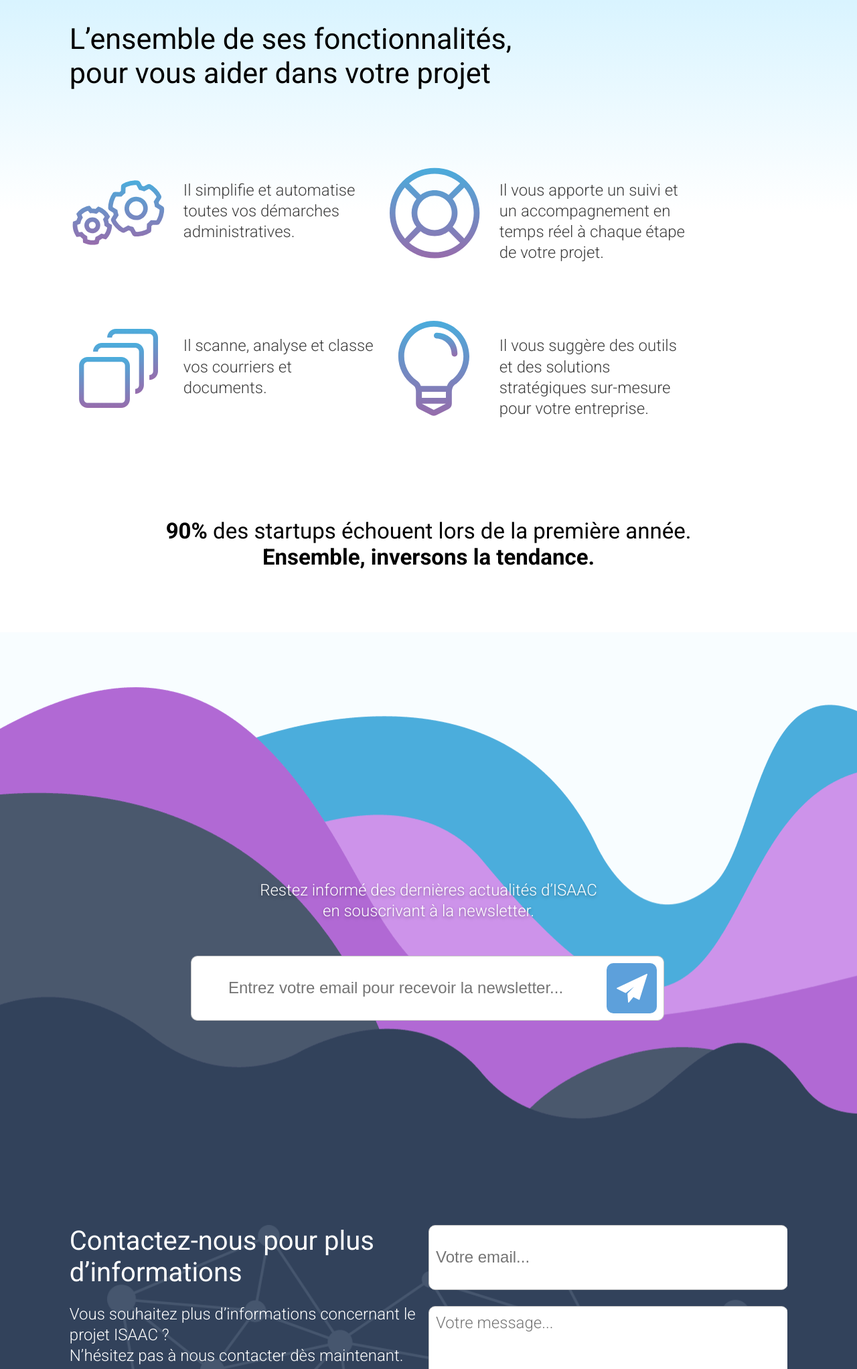
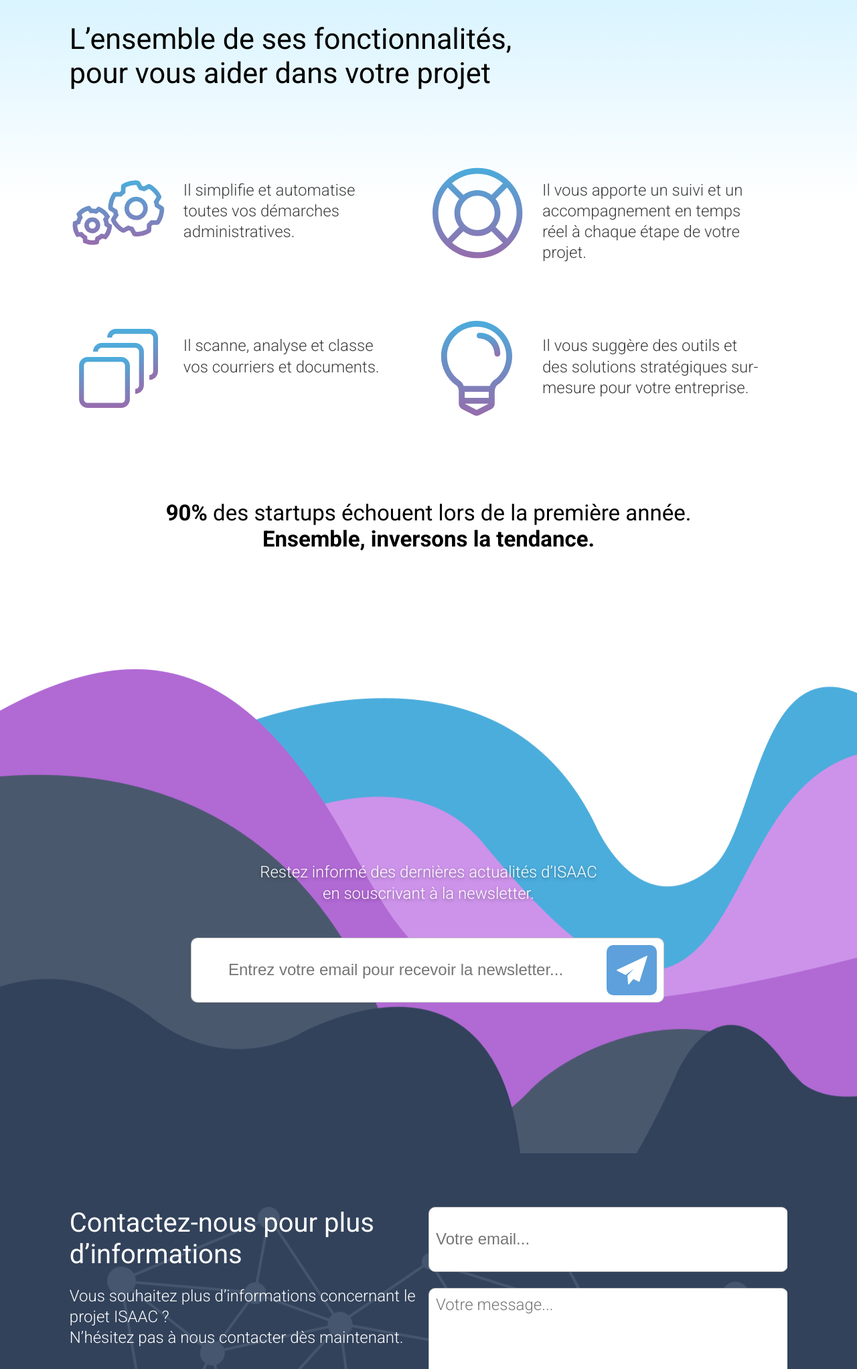
Before and after one commit to lhollow75/isaac, a PHP site: page / in a window 1280 px wide. Shown: the part 2127-4171 px from the top of the page at 67% size. Run offline with PHP 8.4, Linux system fonts and the light colour scheme.

Commit message:
Update background images

```diff
--- a/css/main.css
+++ b/css/main.css
@@ -527,7 +527,7 @@ h2 {
     margin: auto; }
     #section3 .description .article {
       float: left;
-      width: 44%;
+      width: 50%;
       margin: 30px 0;
       vertical-align: middle; }
       @media (max-width: 1200px) {
--- a/css/main.scss
+++ b/css/main.scss
@@ -745,7 +745,7 @@ background-image: linear-gradient(to bottom, #D3F2FF 0%, #fff 50%);
 
        .article{
             float: left;
-            width: 100% / 2 - 6;
+            width: 100% / 2 - 0;
             margin: 30px 0;
             vertical-align: middle;
 
--- a/index.php
+++ b/index.php
@@ -116,7 +116,7 @@
         <div class="description">
             <h1>Grâce à ISAAC, gagnez du temps pour faire ce qui vous passionne.</h1>
 
-            <p>Vous envisagez de créer votre entreprise ? Vous venez de concrétiser ce projet ? <strong>Donnez-vous les moyens de réussir&nbsp;!</strong></p>
+            <p>Vous envisagez de créer votre entreprise&nbsp;? Vous venez de concrétiser ce projet&nbsp;? <strong>Donnez-vous les moyens de réussir&nbsp;!</strong></p>
 
             <p><strong>Il vous accompagne</strong> pour simplifier vos démarches administratives mais aussi pour vous conseiller tout au long de votre projet.</p>
 
@@ -130,11 +130,11 @@
         <img src="img/mobile-focus.png" class="wow fadeInLeft" data-wow-duration="1s" data-wow-delay="0s">
 
         <div class="description">
-            <h1>Experts, conseillers, outils indispensables : ISAAC vous propose des solutions sur-mesure.</h1>
+            <h1>Experts, conseillers, outils indispensables&nbsp;: ISAAC vous propose des solutions sur-mesure.</h1>
 
             <p>Plus qu’un simple conseiller, il vous accompagne 24h/24 et 7j/7. ISAAC répond à toutes vos questions <strong>en temps réel</strong> mais est également force de propositions et vous soumet, <strong>selon vos besoins,</strong> des solutions innovantes et différenciantes.</p>
 
-            <p>Automatisation des tâches, gestion des documents administratifs, mise à disposition d’outils et de solutions stratégiques, suivi <strong>tout au long de votre projet :</strong> présent sur desktop, mobile et sous la forme d’un objet connecté, il est <strong>disponible à tout moment</strong> et partout avec vous.<br>
+            <p>Automatisation des tâches, gestion des documents administratifs, mise à disposition d’outils et de solutions stratégiques, suivi <strong>tout au long de votre projet&nbsp;:</strong> présent sur desktop, mobile et sous la forme d’un objet connecté, il est <strong>disponible à tout moment</strong> et partout avec vous.<br>
             ISAAC met ses capacités d’analyse à votre service. </p>
         </div>
     </section>
@@ -196,7 +196,7 @@
                 <div id="mc_embed_signup_scroll">
 
                     <input type="email" value="" name="EMAIL" class="email" id="mce-EMAIL" placeholder="Entrez votre email pour recevoir la newsletter..." required>
-                    <!-- real people should not fill this in and expect good things - do not remove this or risk form bot signups-->
+
                         <div style="position: absolute; left: -5000px;" aria-hidden="true">
                             <input type="text" name="b_874c9216b0a378dab24810988_393f902eff" tabindex="-1" value="">
                     </div>
@@ -225,7 +225,7 @@
             <div class="description">
                 <h2>Contactez-nous pour plus d’informations</h2>
 
-                <p>Vous souhaitez plus d’informations concernant le projet ISAAC ? <br>N’hésitez pas à nous contacter dès maintenant.</p>
+                <p>Vous souhaitez plus d’informations concernant le projet ISAAC&nbsp;? <br>N’hésitez pas à nous contacter dès maintenant.</p>
             </div>
 
             <div class="description">
```
Also changed, not shown: img/lp-section-bg.gif.
